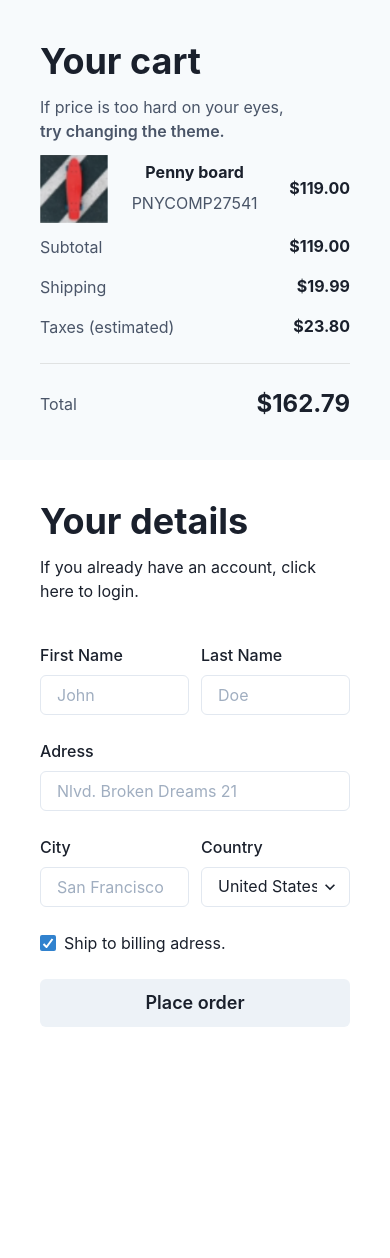
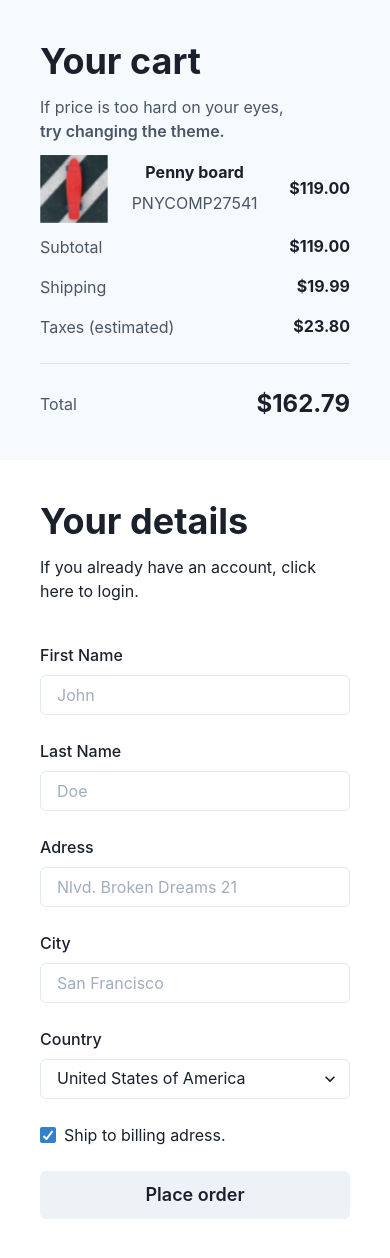
Before and after one commit to Yves852/workshop-chakra-demo, a React (Create React App) app: page / in a window 390 px wide. Before the commit the page ends 1067 px from the top, so only its background shows below. Built offline with nearby package versions, Linux system fonts and the light colour scheme.

Commit message:
Local responsivity - details.jsx

```diff
--- a/src/sections/details.jsx
+++ b/src/sections/details.jsx
@@ -10,9 +10,11 @@ import {
   Select,
   Checkbox,
   Button,
+  useBreakpointValue,
 } from "@chakra-ui/react";
 
 const Details = () => {
+  const colSpan = useBreakpointValue({ base: 2, md: 1 });
   return (
     <VStack
       as={"section"}
@@ -27,13 +29,13 @@ const Details = () => {
         <Text>If you already have an account, click here to login.</Text>
       </VStack>
       <SimpleGrid columns={2} columnGap={3} rowGap={6} w="full">
-        <GridItem colSpan={1}>
+        <GridItem colSpan={colSpan}>
           <FormControl>
             <FormLabel>First Name</FormLabel>
             <Input placeholder="John" />
           </FormControl>
         </GridItem>
-        <GridItem colSpan={1}>
+        <GridItem colSpan={colSpan}>
           <FormControl>
             <FormLabel>Last Name</FormLabel>
             <Input placeholder="Doe" />
@@ -45,13 +47,13 @@ const Details = () => {
             <Input placeholder="Nlvd. Broken Dreams 21" />
           </FormControl>
         </GridItem>
-        <GridItem colSpan={1}>
+        <GridItem colSpan={colSpan}>
           <FormControl>
             <FormLabel>City</FormLabel>
             <Input placeholder="San Francisco" />
           </FormControl>
         </GridItem>
-        <GridItem colSpan={1}>
+        <GridItem colSpan={colSpan}>
           <FormControl>
             <FormLabel>Country</FormLabel>
             <Select>
```
